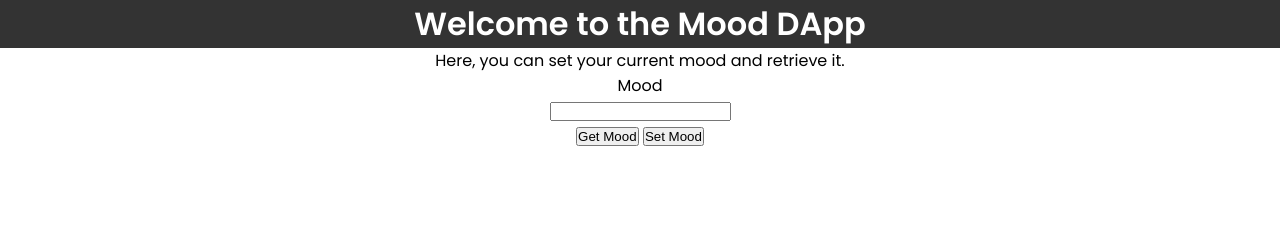
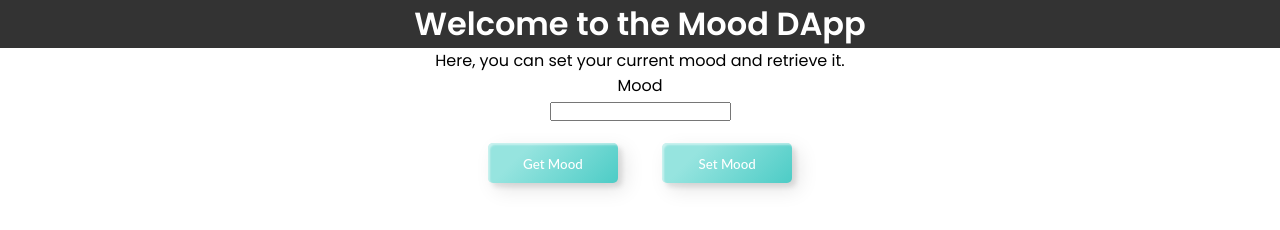
Before and after one commit to AnshMinchekar/LW3, a plain HTML site: page index.html in a window 1280 px wide. Drawn offline with Linux system fonts and the light colour scheme.

Commit message:
Added some styles

```diff
--- a/Styles.css
+++ b/Styles.css
@@ -12,3 +12,93 @@ html, body{
     background-color: #333;
     color: #fff;
 }
+button{
+    margin: 20px;
+  }
+.custom-btn {
+    width: 130px;
+    height: 40px;
+    color: #fff;
+    border-radius: 5px;
+    padding: 10px 25px;
+    font-family: 'Lato', sans-serif;
+    font-weight: 500;
+    background: transparent;
+    cursor: pointer;
+    transition: all 0.3s ease;
+    position: relative;
+    display: inline-block;
+     box-shadow:inset 2px 2px 2px 0px rgba(255,255,255,.5),
+     7px 7px 20px 0px rgba(0,0,0,.1),
+     4px 4px 5px 0px rgba(0,0,0,.1);
+    outline: none;
+}
+.btn-4 {
+    background-color: #4dccc6;
+  background-image: linear-gradient(315deg, #4dccc6 0%, #96e4df 74%);
+    line-height: 42px;
+    padding: 0;
+    border: none;
+  }
+  .btn-4:hover{
+    background-color: #89d8d3;
+  background-image: linear-gradient(315deg, #89d8d3 0%, #03c8a8 74%);
+  }
+  .btn-4 span {
+    position: relative;
+    display: block;
+    width: 100%;
+    height: 100%;
+  }
+  .btn-4:before,
+  .btn-4:after {
+    position: absolute;
+    content: "";
+    right: 0;
+    top: 0;
+     box-shadow:  4px 4px 6px 0 rgba(255,255,255,.9),
+                -4px -4px 6px 0 rgba(116, 125, 136, .2),
+      inset -4px -4px 6px 0 rgba(255,255,255,.9),
+      inset 4px 4px 6px 0 rgba(116, 125, 136, .3);
+    transition: all 0.3s ease;
+  }
+  .btn-4:before {
+    height: 0%;
+    width: .1px;
+  }
+  .btn-4:after {
+    width: 0%;
+    height: .1px;
+  }
+  .btn-4:hover:before {
+    height: 100%;
+  }
+  .btn-4:hover:after {
+    width: 100%;
+  }
+  .btn-4 span:before,
+  .btn-4 span:after {
+    position: absolute;
+    content: "";
+    left: 0;
+    bottom: 0;
+    box-shadow:  4px 4px 6px 0 rgba(255,255,255,.9),
+                -4px -4px 6px 0 rgba(116, 125, 136, .2),
+      inset -4px -4px 6px 0 rgba(255,255,255,.9),
+      inset 4px 4px 6px 0 rgba(116, 125, 136, .3);
+    transition: all 0.3s ease;
+  }
+  .btn-4 span:before {
+    width: .1px;
+    height: 0%;
+  }
+  .btn-4 span:after {
+    width: 0%;
+    height: .1px;
+  }
+  .btn-4 span:hover:before {
+    height: 100%;
+  }
+  .btn-4 span:hover:after {
+    width: 100%;
+  }
--- a/index.html
+++ b/index.html
@@ -19,7 +19,7 @@
     </div>
     <label for="mood">Mood</label><br>
     <input type="text" name="mood" id="mood"> <br>
-    <button onclick="getMood()">Get Mood</button>
-    <button onclick="setMood()">Set Mood</button>
+    <button class="custom-btn btn-4" onclick="getMood()">Get Mood</button>
+    <button class="custom-btn btn-4" onclick="setMood()">Set Mood</button>
 </body>
 </html>
```
